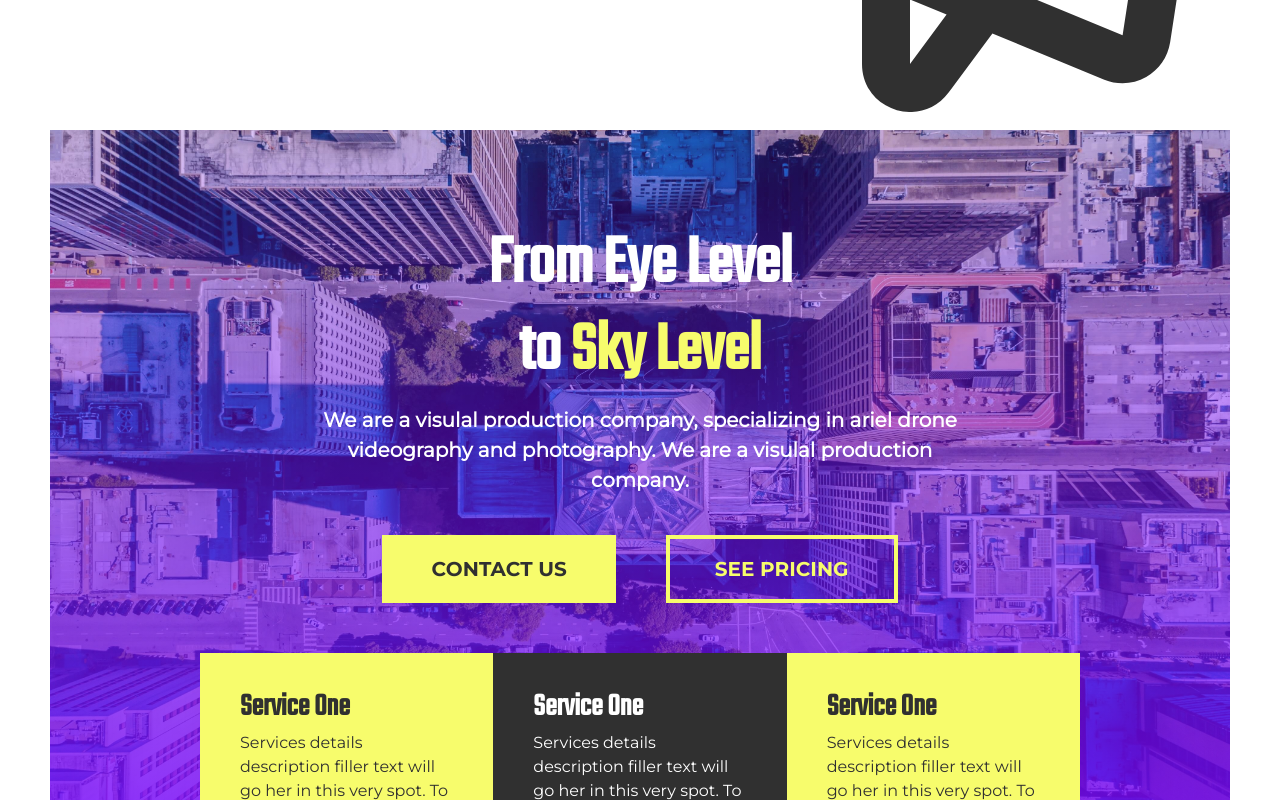
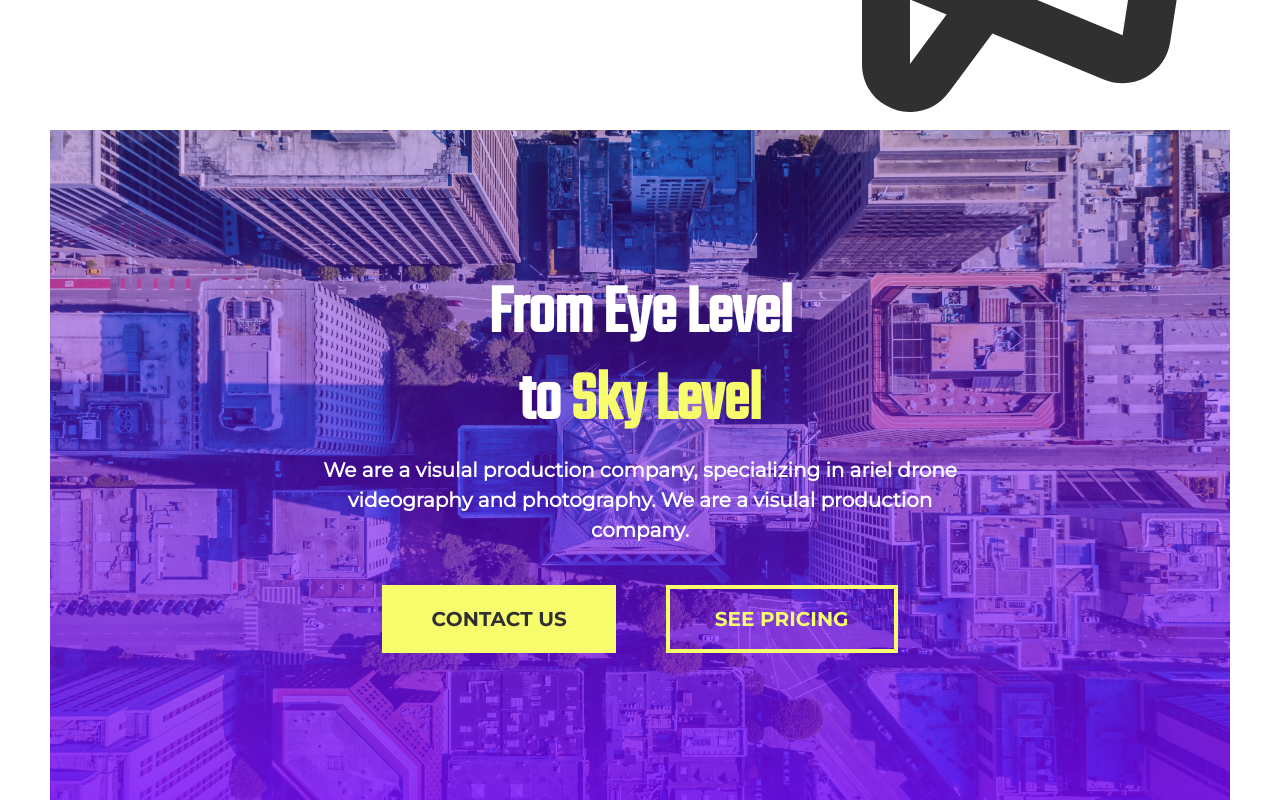
Before and after one commit to ChristianWare/templateOne, a Next.js app: page / in a window 1280 px wide. Shown: the part 420-1220 px from the top of the page. Built offline with nearby package versions, Linux system fonts and the light colour scheme.

Commit message:
hero Update

```diff
--- a/src/comps/Hero.js
+++ b/src/comps/Hero.js
@@ -29,7 +29,7 @@ function Hero() {
           </div>
         </div>
       </section>
-      <Services />
+      {/* <Services /> */}
     </>
   );
 }
--- a/src/comps/Hero.module.css
+++ b/src/comps/Hero.module.css
@@ -1,10 +1,12 @@
 .heroContainer {
     background-color: var(--accent3);
     position: relative;
+    margin-bottom: 15rem;
+    /* height: 100vh; */
 }
 
 .content {
-    padding: 5rem;
+    padding:5rem;
     display: flex;
     flex-direction: column;
     align-items: center;
@@ -28,7 +30,7 @@
     font-family: "TekoRegular";
     font-size: 7rem;
     color: var(--accent4);
-    margin-top: 5rem;
+    margin-top: 10rem;
     text-align: center;
     line-height: 1;
     z-index: 3;
@@ -55,7 +57,7 @@
     gap: 5rem;
     margin-top: 4rem;
     z-index: 3;
-    margin-bottom: 15rem;
+    margin-bottom: 10rem;
 }
 
 
--- a/src/comps/Services.module.css
+++ b/src/comps/Services.module.css
@@ -3,6 +3,7 @@
     display: flex;
     align-items: flex-start;
     justify-content: center;
+    gap: 3rem;
     margin-top: -15rem;
 }
 
@@ -11,6 +12,7 @@
     background-color: var(--accent2);
     color: var(--accent1);
     z-index: 10;
+    border: 2px solid var(--accent5);
 }
 
 .bx1:nth-child(2) {
```
